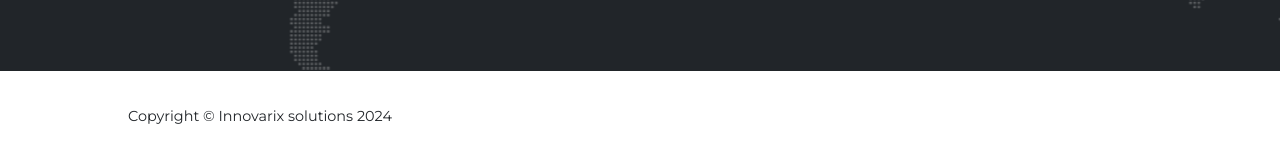
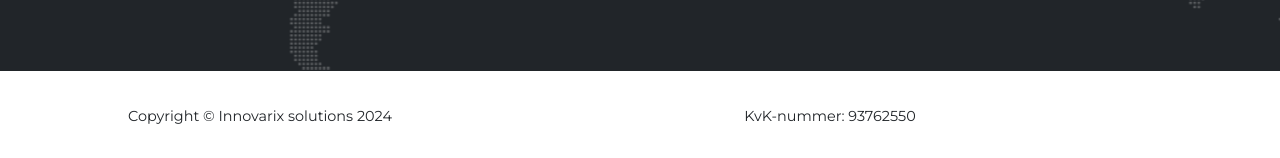
Before and after one commit to innovarix/innovarix.github.io, a Jekyll site: the page built from index.markdown, in a window 1280 px wide and 900 px high, scrolled down 4730 px. Shown: the part 739-897 px from the top of the window. Built offline with Jekyll 4.4.1, drawn with Linux system fonts in a browser that asks for light colours; some web fonts are replaced.

Commit message:
feat: add KvK-nummer to the footer

```diff
--- a/_data/sitetext.yml
+++ b/_data/sitetext.yml
@@ -135,6 +135,7 @@ en: &DEFAULT_EN
 
   footer:
     legal: "Privacy Policy"
+    kvk: 93762550
     social:
       # - url: https://twitter.com
       #   icon: "fab fa-twitter"
@@ -146,6 +147,7 @@ en: &DEFAULT_EN
       #   icon: "fab fa-github"
       # - url: https://instagram.com
       #   icon: "fab fa-instagram"
+
 en-US:
   <<: *DEFAULT_EN
 en-CA:
--- a/_includes/footer.html
+++ b/_includes/footer.html
@@ -4,9 +4,10 @@
     {% if site.locale and site.locale != "" and site.locale != nil %}
     <div class="row align-items-center">
       <div class="col-md-4">
-        <span class="copyright"
-          >Copyright &copy; {{ site.title }} {{ 'now' | date: "%Y" }}</span
-        >
+        <span class="copyright">Copyright &copy; {{ site.title }} {{ 'now' | date: "%Y" }}</span>
+      </div>
+      <div class="col-md-8">
+        <span class="copyright">KvK-nummer: {{ site.data.sitetext[site.locale]юfooter.kvk }} </span>
       </div>
       <!-- Social Media -->
       <div class="col-md-4">
@@ -37,9 +38,10 @@
     {% else %}
     <div class="row align-items-center">
       <div class="col-md-4">
-        <span class="copyright"
-          >Copyright &copy; {{ site.title }} {{ 'now' | date: "%Y" }}</span
-        >
+        <span class="copyright">Copyright &copy; {{ site.title }} {{ 'now' | date: "%Y" }}</span>
+      </div>
+      <div class="col-md-8">
+        <span class="copyright">KvK-nummer: {{ site.data.sitetext[site.locale]юfooter.kvk }} </span>
       </div>
       <!-- Social Media -->
       <div class="col-md-4">
```
